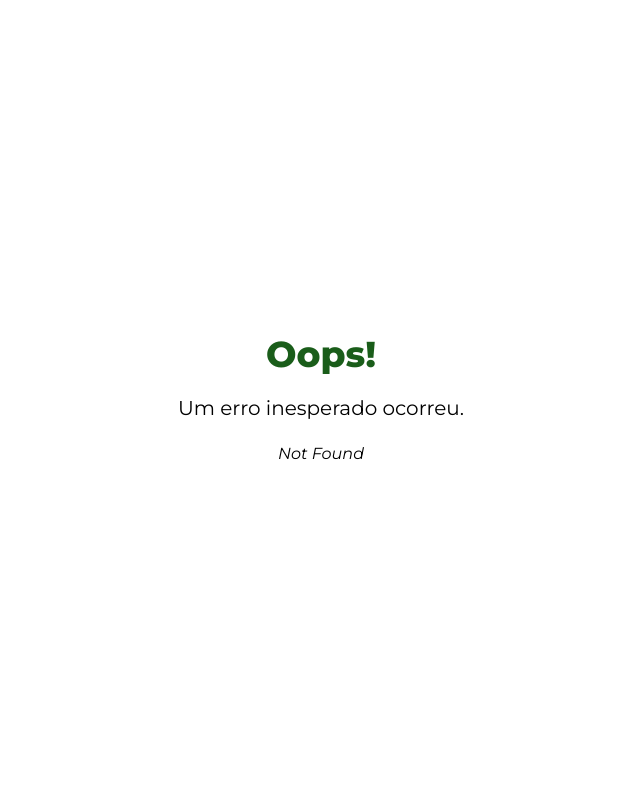
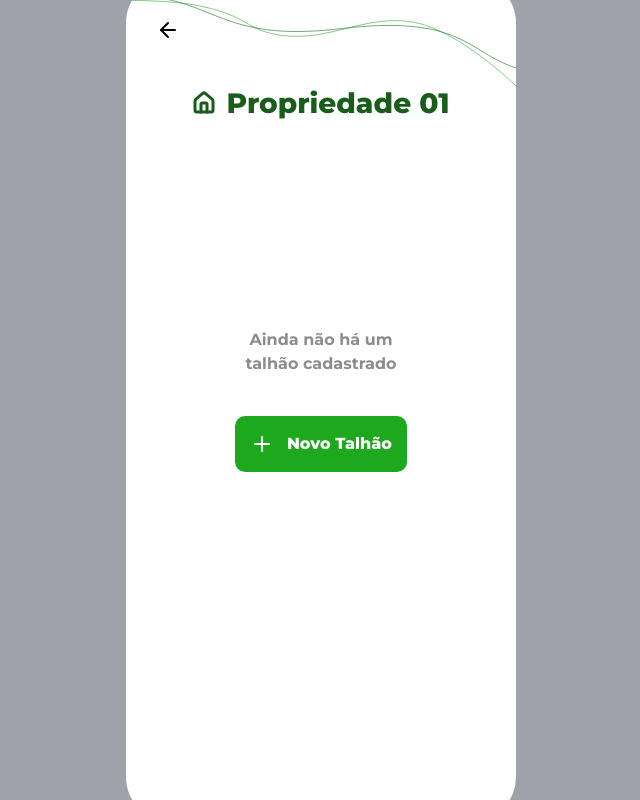
Before and after one commit to banap-app/banap-app, a React (Vite) app: page /property in a window 1280 px wide. Before the commit this address had no page. Shown: the whole page, without its empty margins (319-959 px from the left). Built offline with nearby package versions, Linux system fonts and the light colour scheme.

Commit message:
Added property page

```diff
--- a/src/main.jsx
+++ b/src/main.jsx
@@ -9,6 +9,7 @@ import LoginPage from './pages/LoginPage.jsx'
 import RegisterPage from './pages/RegisterPage.jsx'
 import MainPage from './pages/MainPage.jsx'
 import PropertyRegister from './pages/PropertyRegisterPage.jsx'
+import Property from './pages/Property.jsx'
 
 const router = createBrowserRouter([
   {
@@ -21,6 +22,7 @@ const router = createBrowserRouter([
       { path: 'register', element: <RegisterPage /> },
       { path: 'app', element: <MainPage /> },
       { path: 'property/create', element: <PropertyRegister /> },
+      { path: 'property', element: <Property /> },
     ],
   },
 ])
--- a/src/pages/ErrorPage.jsx
+++ b/src/pages/ErrorPage.jsx
@@ -6,7 +6,7 @@ const ErrorPage = () => {
 
   return (
     <div className='flex h-screen w-screen flex-col items-center justify-center gap-5'>
-      <h1 className='text-banap-dark text-4xl font-extrabold'>Oops!</h1>
+      <h1 className='text-4xl font-extrabold text-banap-dark'>Oops!</h1>
       <p className='font-regular text-xl'>Um erro inesperado ocorreu.</p>
       <p>
         <i>{error.statusText || error.message}</i>
--- a/src/pages/InitialPage.jsx
+++ b/src/pages/InitialPage.jsx
@@ -13,10 +13,10 @@ const InitialPage = () => {
         </div>
         <div className='z-20 flex flex-col items-center justify-center gap-[250px]'>
           <div className='flex flex-col gap-5'>
-            <p className='text-banap-dark text-center text-[22px] font-extrabold'>
+            <p className='text-center text-[22px] font-extrabold text-banap-dark'>
               Pronto para começar?
             </p>
-            <p className='font-regular text-banap-dark text-center text-base'>
+            <p className='font-regular text-center text-base text-banap-dark'>
               Este pequeno ‘tutorial’ é apenas uma<br></br>curta demonstração do
               que nosso<br></br>
               sistema tem a oferecer.<br></br>Ainda há muito mais por vir!
@@ -24,12 +24,12 @@ const InitialPage = () => {
           </div>
           <div className='flex flex-col gap-5'>
             <Link to='/register'>
-              <button className='bg-banap-light h-[38px] w-[243px] rounded-md text-sm font-extrabold text-white'>
+              <button className='h-[38px] w-[243px] rounded-md bg-banap-light text-sm font-extrabold text-white'>
                 Cadastrar-se
               </button>
             </Link>
             <Link to='/login'>
-              <button className='border-banap-light/30 text-banap-light h-[38px] w-[243px] rounded-md border-2 bg-white text-sm font-extrabold'>
+              <button className='h-[38px] w-[243px] rounded-md border-2 border-banap-light/30 bg-white text-sm font-extrabold text-banap-light'>
                 Logar
               </button>
             </Link>
--- a/src/pages/LoginPage.jsx
+++ b/src/pages/LoginPage.jsx
@@ -32,10 +32,10 @@ const LoginPage = () => {
       </div>
       <div className='mt-[140px] flex flex-col items-center gap-10'>
         <div className='flex flex-col gap-10'>
-          <p className='text-banap-dark text-center text-[32px] font-extrabold'>
+          <p className='text-center text-[32px] font-extrabold text-banap-dark'>
             Banap
           </p>
-          <p className='font-regular text-banap-dark text-center text-xl'>
+          <p className='font-regular text-center text-xl text-banap-dark'>
             Entre com sua<br></br>conta!
           </p>
         </div>
@@ -53,7 +53,7 @@ const LoginPage = () => {
                   placeholder='Insira o seu email'
                   autoComplete='email'
                   required
-                  className='font-regular text-banap-dark placeholder:text-banap-dark/75 w-[243px] border-b-[1px] border-black/30 pb-[5px] text-sm outline-none'
+                  className='font-regular w-[243px] border-b-[1px] border-black/30 pb-[5px] text-sm text-banap-dark outline-none placeholder:text-banap-dark/75'
                 />
               </div>
               <div className='flex flex-col gap-2.5'>
@@ -67,16 +67,16 @@ const LoginPage = () => {
                   placeholder='Insira a sua senha'
                   autoComplete='current-password'
                   required
-                  className='font-regular text-banap-dark placeholder:text-banap-dark/75 w-[243px] border-b-[1px] border-black/30 pb-[5px] text-sm outline-none'
+                  className='font-regular w-[243px] border-b-[1px] border-black/30 pb-[5px] text-sm text-banap-dark outline-none placeholder:text-banap-dark/75'
                 />
               </div>
             </div>
-            <p className='text-banap-dark mt-[5px] text-right text-sm font-medium'>
+            <p className='mt-[5px] text-right text-sm font-medium text-banap-dark'>
               Esqueceu sua senha?
             </p>
             <button
               type='submit'
-              className='bg-banap-light mt-[15px] h-[38px] w-[243px] rounded-md text-sm font-extrabold text-white'
+              className='mt-[15px] h-[38px] w-[243px] rounded-md bg-banap-light text-sm font-extrabold text-white'
             >
               Entrar
             </button>
--- a/src/pages/MainPage.jsx
+++ b/src/pages/MainPage.jsx
@@ -17,10 +17,10 @@ const MainPage = () => {
         <p className='text-center text-base font-bold text-[#8c8c8c]'>
           Ainda não há uma<br></br>propriedade cadastrada
         </p>
-        <button className='bg-banap-light h-[56px] w-[220px] rounded-[10px] text-base font-extrabold text-white'>
+        <button className='h-[56px] w-[220px] rounded-[10px] bg-banap-light text-base font-extrabold text-white'>
           <div className='flex items-center justify-between px-[15px]'>
             <Plus />
-            Nova propriedade
+            Nova Propriedade
           </div>
         </button>
       </div>
--- /dev/null
+++ b/src/pages/Property.jsx
@@ -0,0 +1,39 @@
+import { useNavigate } from 'react-router-dom'
+import { UpperLines } from '../assets/RegistrationAssets'
+import { ArrowLeft, Home, Plus } from 'lucide-react'
+
+const Property = () => {
+  const navigate = useNavigate()
+  return (
+    <div className='relative flex h-full w-full flex-col items-center justify-center'>
+      <div className='absolute left-[5px] top-[17px]'>
+        <UpperLines />
+      </div>
+      <div
+        onClick={() => navigate(-1)}
+        className='absolute left-[30px] top-[40px]'
+      >
+        <ArrowLeft />
+      </div>
+      <div className='absolute top-[104px] flex items-center justify-between gap-[10px]'>
+        <Home color='#1a5d1a' strokeWidth={3} />
+        <p className='text-[28px] font-extrabold text-banap-dark'>
+          Propriedade 01
+        </p>
+      </div>
+      <div className='flex flex-col gap-10'>
+        <p className='text-center text-base font-bold text-[#8c8c8c]'>
+          Ainda não há um<br></br>talhão cadastrado
+        </p>
+        <button className='h-[56px] w-[172px] rounded-[10px] bg-banap-light text-base font-extrabold text-white'>
+          <div className='flex items-center justify-between px-[15px]'>
+            <Plus />
+            Novo Talhão
+          </div>
+        </button>
+      </div>
+    </div>
+  )
+}
+
+export default Property
--- a/src/pages/PropertyRegisterPage.jsx
+++ b/src/pages/PropertyRegisterPage.jsx
@@ -19,12 +19,12 @@ const PropertyRegister = () => {
       >
         <ArrowLeft />
       </div>
-      <div className='absolute top-[104px] flex flex-col gap-2.5'>
-        <p className='text-left text-3xl font-extrabold'>
+      <div className='absolute top-[104px] flex w-[330px] flex-col gap-2.5'>
+        <p className='text-3xl font-extrabold'>
           Cadastrando sua<br></br>
           <span className='text-banap-dark'>propriedade...</span>
         </p>
-        <p className='font-regular text-left text-base'>
+        <p className='font-regular text-base'>
           O primeiro passo a ser feito é cadastrar<br></br>sua propriedade...
         </p>
       </div>
@@ -41,12 +41,12 @@ const PropertyRegister = () => {
               placeholder='Insira o nome da propriedade'
               autoComplete='name'
               required
-              className='text-banap-dark placeholder:text-banap-dark w-[330px] border-b border-black/30 pb-[5px] text-sm outline-none'
+              className='w-[330px] border-b border-black/30 pb-[5px] text-sm text-banap-dark outline-none placeholder:text-banap-dark'
             />
           </div>
           <button
             type='submit'
-            className='bg-banap-light h-[38px] w-[243px] rounded-md text-sm font-extrabold text-white'
+            className='h-[38px] w-[243px] rounded-md bg-banap-light text-sm font-extrabold text-white'
           >
             Cadastrar
           </button>
--- a/src/pages/RegisterPage.jsx
+++ b/src/pages/RegisterPage.jsx
@@ -43,7 +43,7 @@ const RegisterPage = () => {
                 placeholder='Insira o seu nome'
                 autoComplete='name'
                 required
-                className='font-regular text-banap-dark placeholder:text-banap-dark w-[330px] border-b border-black/30 pb-[5px] text-sm outline-none'
+                className='font-regular w-[330px] border-b border-black/30 pb-[5px] text-sm text-banap-dark outline-none placeholder:text-banap-dark'
               />
             </div>
             <div className='flex flex-col gap-2.5'>
@@ -57,7 +57,7 @@ const RegisterPage = () => {
                 placeholder='Insira o seu email'
                 autoComplete='email'
                 required
-                className='font-regular text-banap-dark placeholder:text-banap-dark w-[330px] border-b border-black/30 pb-[5px] text-sm outline-none'
+                className='font-regular w-[330px] border-b border-black/30 pb-[5px] text-sm text-banap-dark outline-none placeholder:text-banap-dark'
               />
             </div>
             <div className='flex flex-col gap-2.5'>
@@ -71,13 +71,13 @@ const RegisterPage = () => {
                 placeholder='Insira a sua senha'
                 autoComplete='new-password'
                 required
-                className='font-regular text-banap-dark placeholder:text-banap-dark w-[330px] border-b border-black/30 pb-[5px] text-sm outline-none'
+                className='font-regular w-[330px] border-b border-black/30 pb-[5px] text-sm text-banap-dark outline-none placeholder:text-banap-dark'
               />
             </div>
           </div>
           <button
             type='submit'
-            className='bg-banap-light z-10 mt-[148px] h-[38px] w-[243px] rounded-md text-sm font-extrabold text-white'
+            className='z-10 mt-[148px] h-[38px] w-[243px] rounded-md bg-banap-light text-sm font-extrabold text-white'
           >
             Cadastrar
           </button>
```
